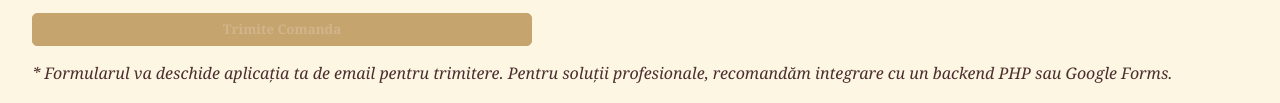
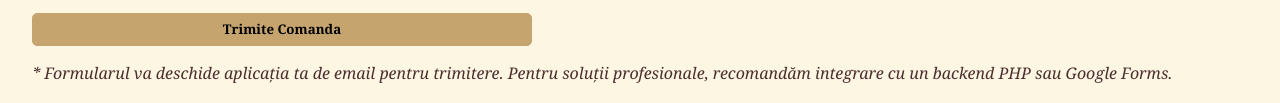
Before and after one commit to AlisaN6316/Patiseria-ROGO, a plain HTML site: page index.html in a window 1280 px wide. Shown: the part 2440-2543 px from the top of the page. Drawn offline with Linux system fonts and the light colour scheme.

Commit message:
Update index.html

```diff
--- a/index.html
+++ b/index.html
@@ -73,7 +73,7 @@
     }
     button {
       background-color: #c5a46e;
-      color: #d2b48c;
+      color: light brown;
       font-weight: bold;
       cursor: pointer;
     }
```
